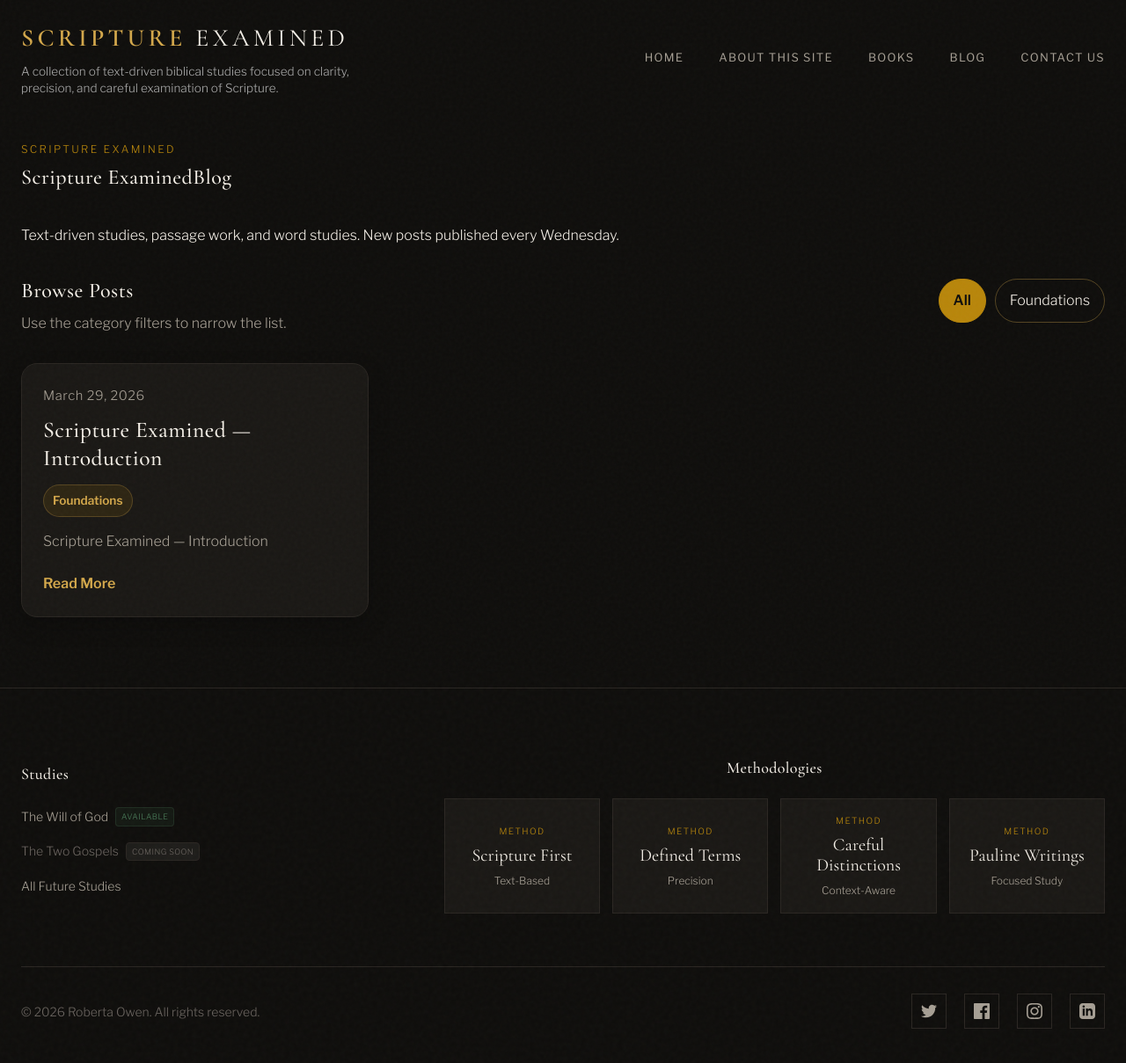
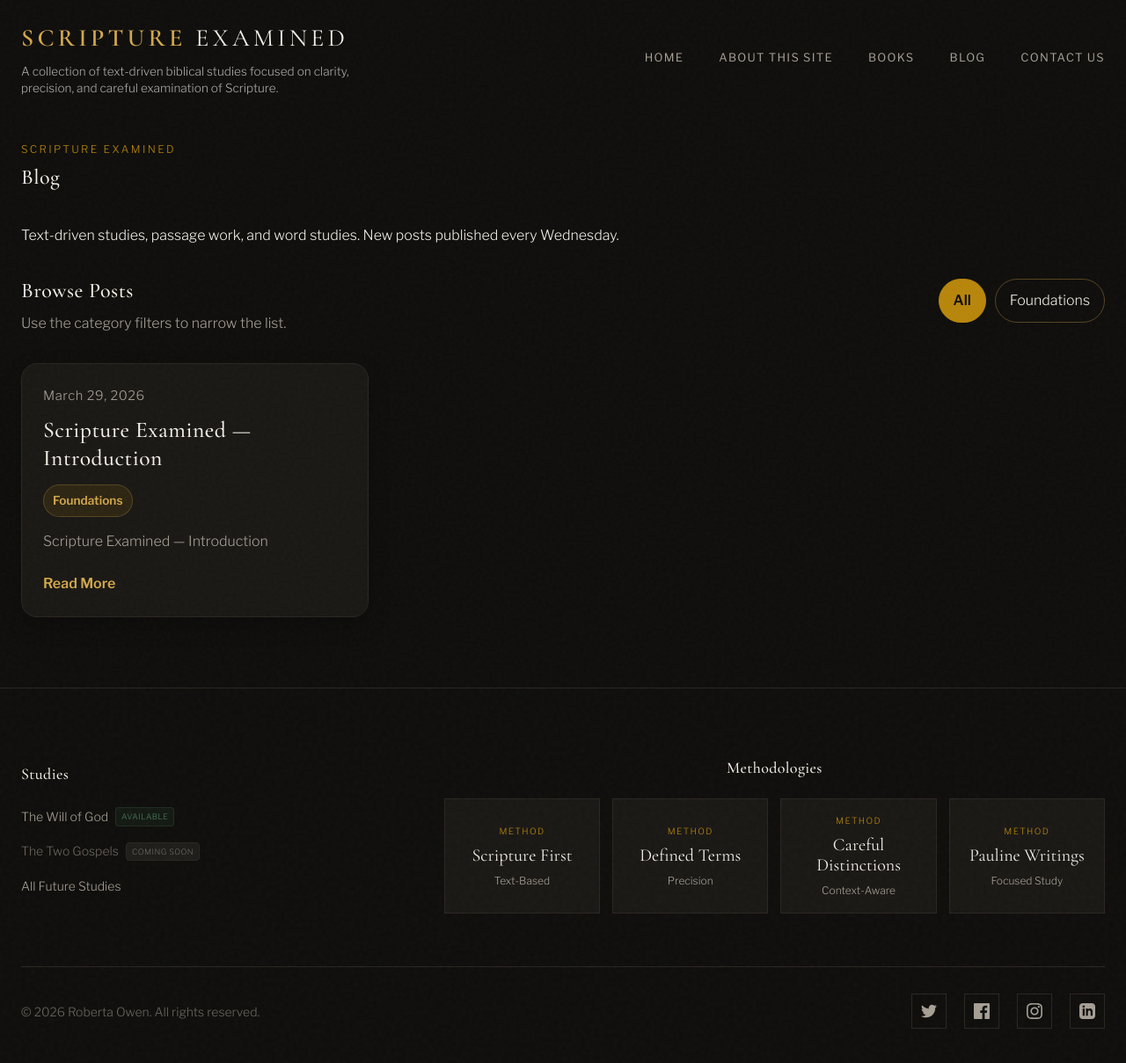
Before and after one commit to ScriptureExamined/PaulineEpistles, a Jekyll site: the page built from blog.html, in a window 1280 px wide and 1210 px high. Shown: the whole window at 88% size. Built offline with Jekyll 4.4.1, drawn with Linux system fonts in a browser that asks for light colours.

Commit message:
Update blog.html

```diff
--- a/blog.html
+++ b/blog.html
@@ -7,7 +7,7 @@ permalink: /blog/
 <section class="page-hero">
   <div class="container">
     <p class="section-label">Scripture Examined</p>
-    <h1>Scripture ExaminedBlog</h1>
+    <h1>Blog</h1>
     <p class="page-intro">
       Text-driven studies, passage work, and word studies. New posts published
       every Wednesday.
```
